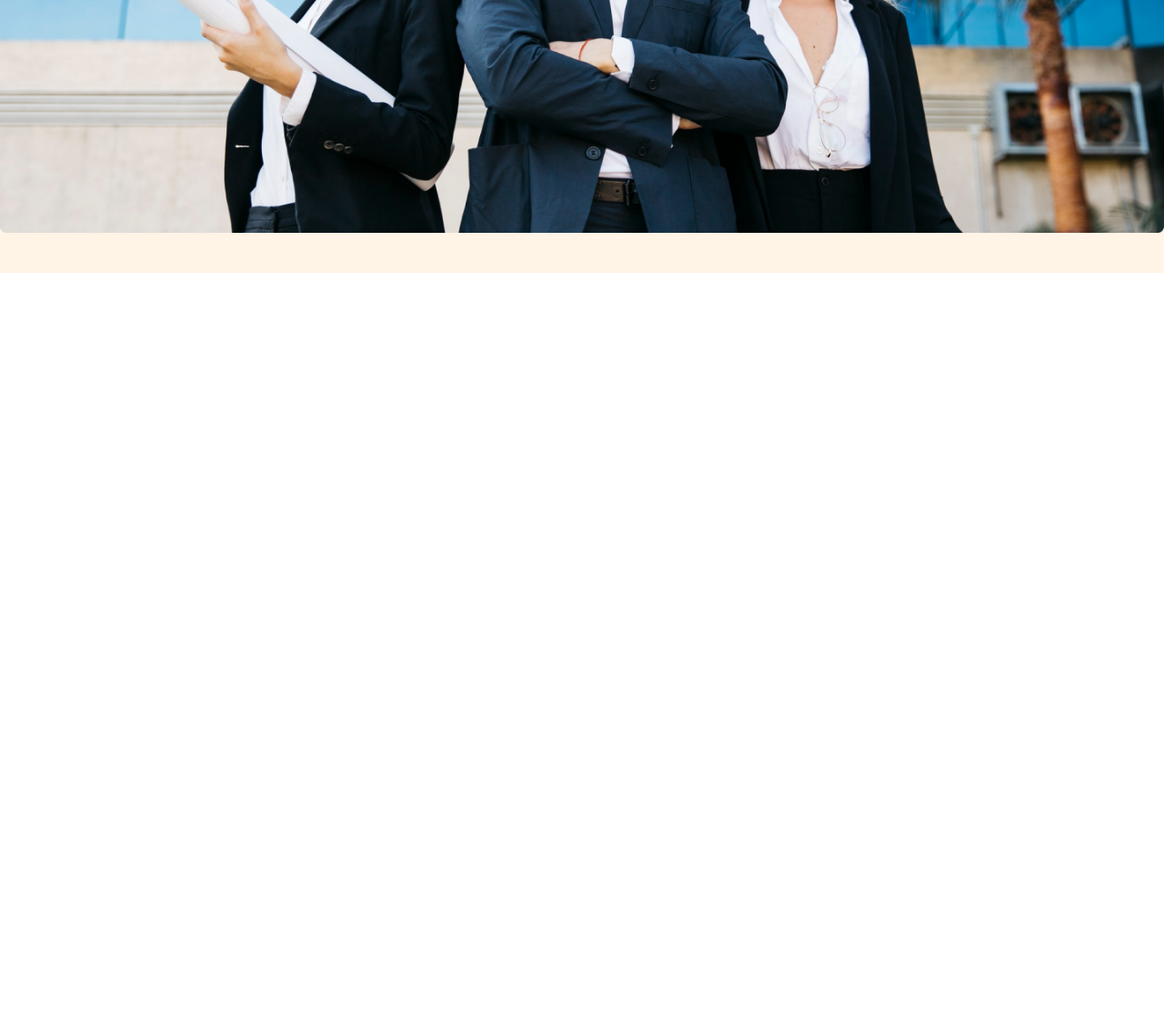
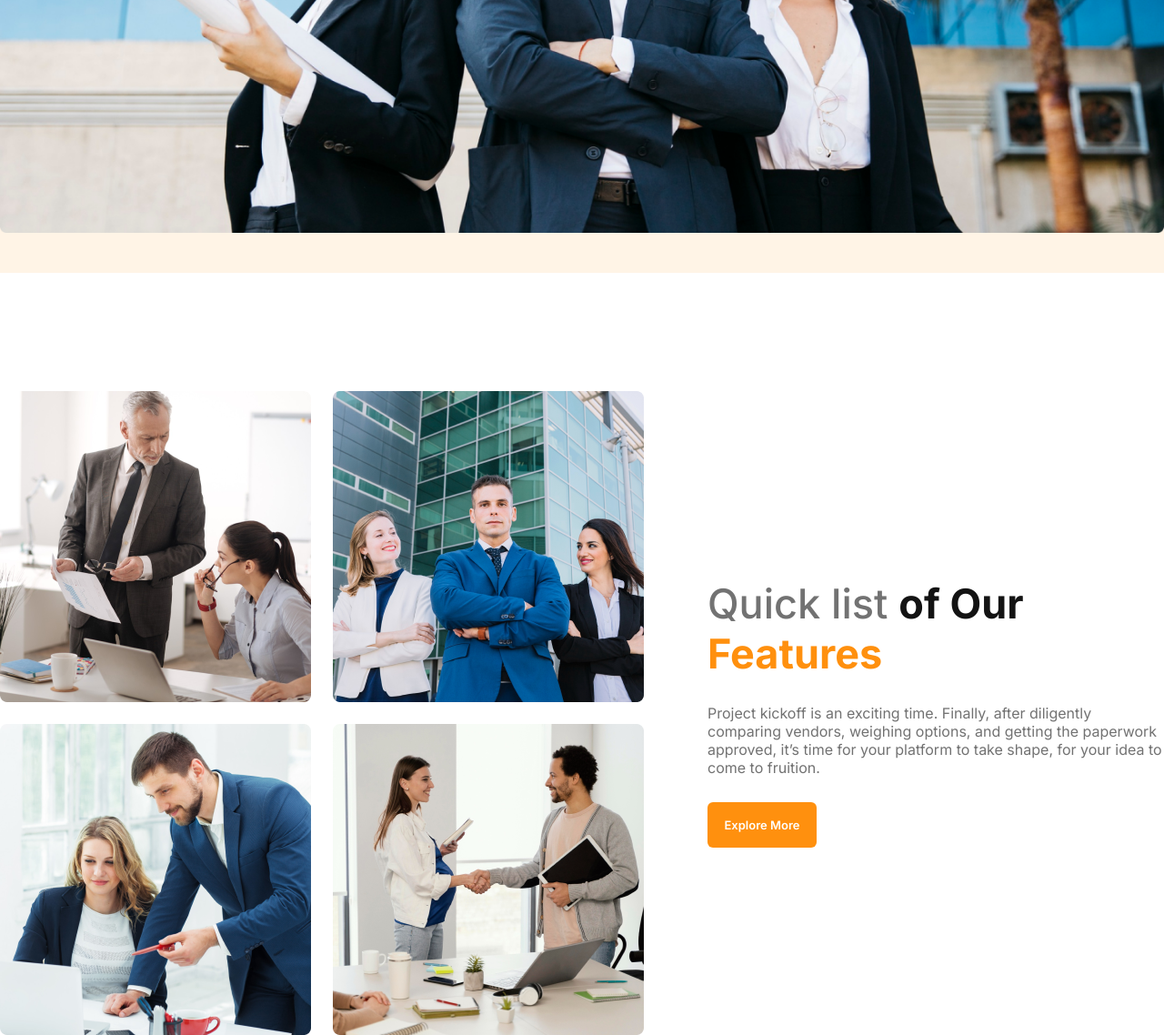
Before and after one commit to asifkhanshesher/g3_archutect_website, a plain HTML site: page index.html in a window 1280 px wide. Shown: the part 862-2000 px from the top of the page at 91% size. Before the commit the page ends 1162 px from the top, so only its background shows below. Drawn offline with Linux system fonts and the light colour scheme.

Commit message:
our features sections added

```diff
--- a/css/media.css
+++ b/css/media.css
@@ -7,8 +7,4 @@
     .banner_title{
         font-size: 2rem;
     }
-    .banner img{
-        padding:;
-    }
-
 }
--- a/css/style.css
+++ b/css/style.css
@@ -5,6 +5,11 @@
   margin: 0;
   font-family: "Inter";
   font-weight: 400;
+}
+
+main > section{
+    max-width: 1440px;
+    margin: 130px auto 0px auto;
 }
 
 /* header css */
@@ -58,7 +63,7 @@ header {
   color: #727272;
 }
 
-.btn_banner {
+.btn_primary {
   width: 120px;
   height: 50px;
   color: white;
@@ -72,3 +77,42 @@ header {
     margin-bottom:40px;
     width: 100%;
 }
+
+
+/* our features style */
+
+.our_features{
+    display: flex;
+    align-items: center;
+}
+
+.our_features_img_container{
+    display: grid;
+    grid-template-columns: repeat(2, 1fr);
+    gap: 24px;
+}
+
+.our_features_text{
+    width: 530px;
+    margin-left: 70px;
+}
+
+.our_features_title{
+    font-size: 45px;
+    font-weight: 500;
+    color: #727272;
+}
+#of_our{
+    font-weight: 700;
+    color: #131313;
+}
+#Features{
+    font-weight: 700;
+    color: #ff900e;
+}
+.our_features_description{
+    font:400;
+    font-size: 16px;
+    color: #727272;
+    margin: 28px 0px;
+}
--- a/index.html
+++ b/index.html
@@ -11,7 +11,7 @@
 </head>
 
 <body>
-    <!-- header section start -->
+
     <header>
         <nav class="navbar">
             <h3 class="navbar_title">G3 Architects</h3>
@@ -33,13 +33,30 @@
                     There are many variations of passages of Lorem Ipsum available, but the majority have suffered
                     alteration in some form, by injected humour, or randomised words which don't look even
                 </p>
-                <button class="btn_banner">Explore More</button>
+                <button class="btn_primary">Explore More</button>
             </div>
             <img src="images/banner.png" alt="">
         </div>
         <!-- banner -->
     </header>
-    <!-- header section end -->
+
+
+
+    <main>
+        <section class="our_features">
+            <div class="our_features_img_container">
+                <img src="images/team1.png" alt="">
+                <img src="images/team2.png" alt="">
+                <img src="images/team3.png" alt="">
+                <img src="images/team4.png" alt="">
+            </div>
+            <div class="our_features_text">
+                <h1 class="our_features_title">Quick list <span id="of_our">of Our</span> <span id="Features">Features</span></h1>
+                <p class="our_features_description">Project kickoff is an exciting time. Finally, after diligently comparing vendors, weighing options, and getting the paperwork approved, it’s time for your platform to take shape, for your idea to come to fruition.</p>
+                <button class="btn_primary">Explore More</button>
+            </div>
+        </section>
+    </main>
 
 
 </body>
```
